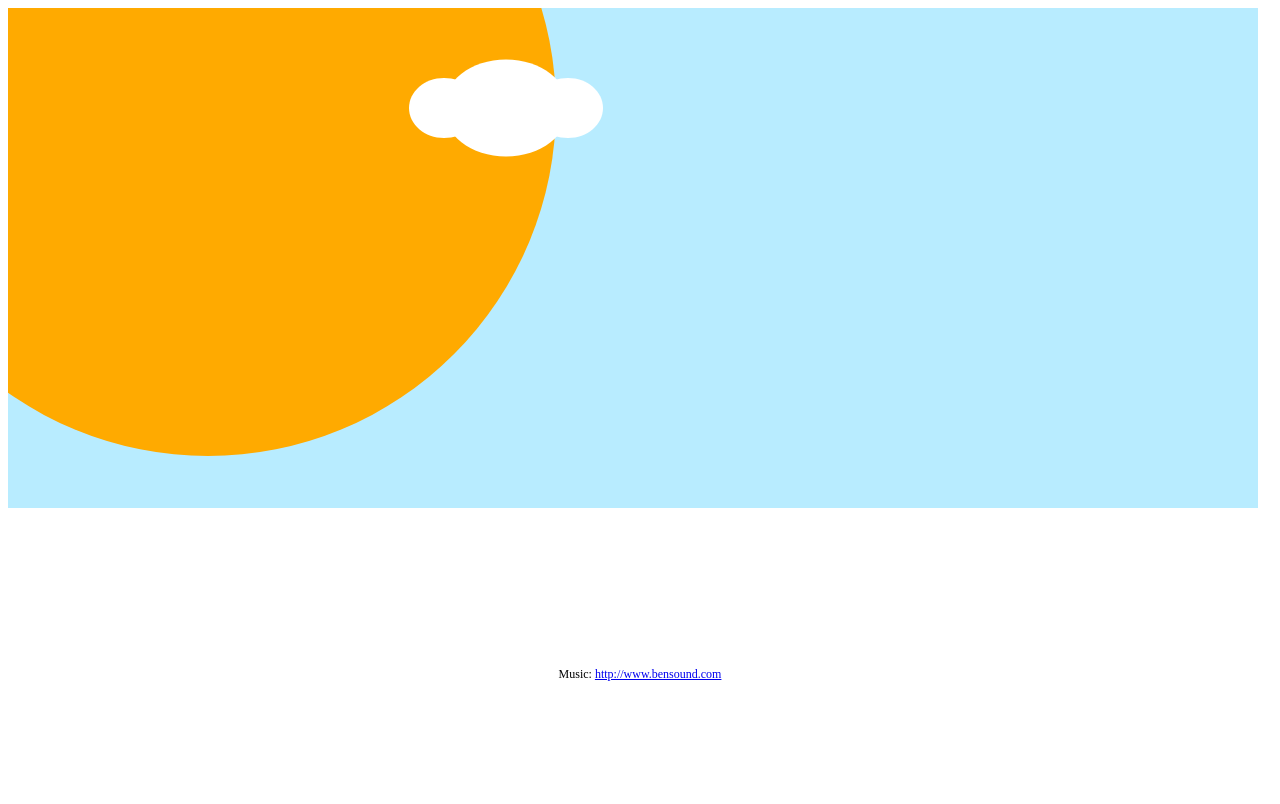
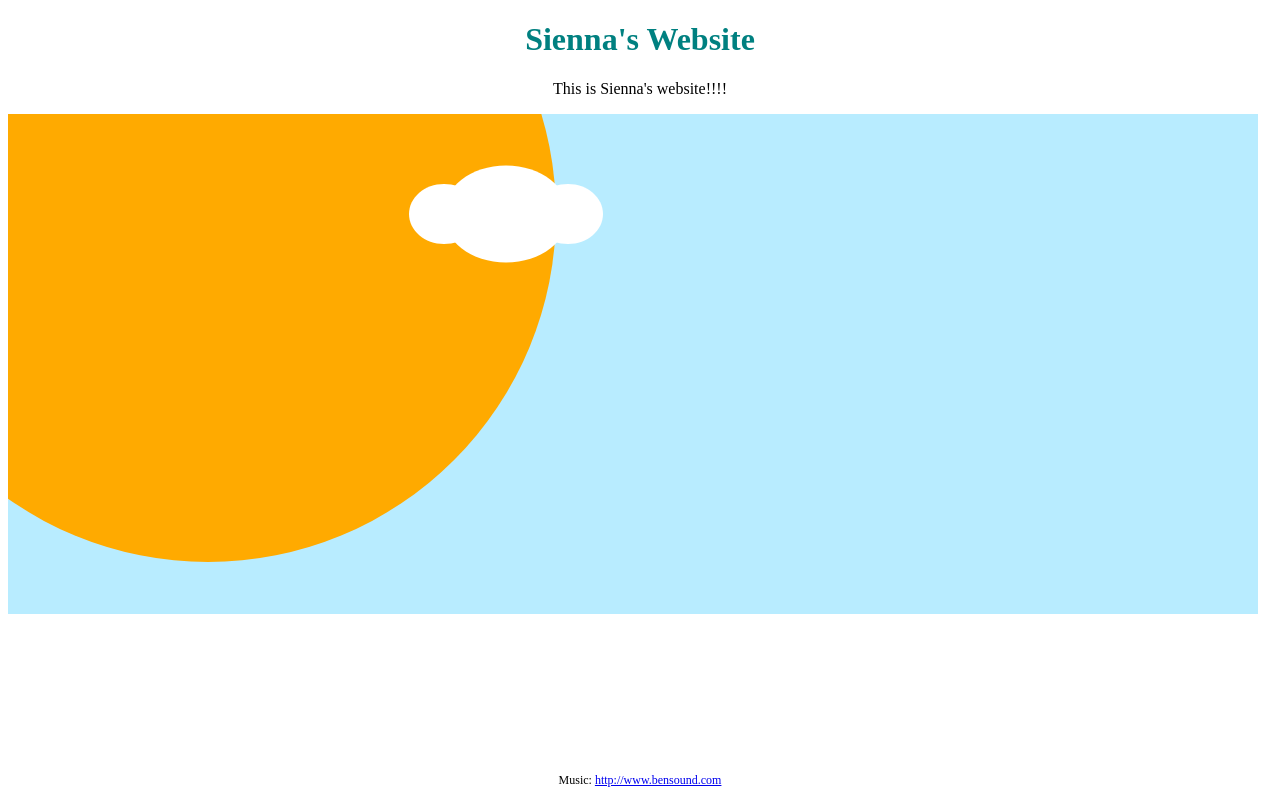
Before and after one commit to siennaL/game, a plain HTML site: page index.html in a window 1280 px wide. Drawn offline with Linux system fonts and the light colour scheme.

Commit message:
Update index.html

```diff
--- a/index.html
+++ b/index.html
@@ -9,6 +9,10 @@
 
 </head>
 <body>
+
+  <h1 style="text-align: center;"><span style="color:#008080;">Sienna&#39;s Website</span></h1>
+
+  <p style="text-align: center;">This is Sienna&#39;s website!!!!</p>
 
   <canvas id="canvas"></canvas>
   <script>
```
